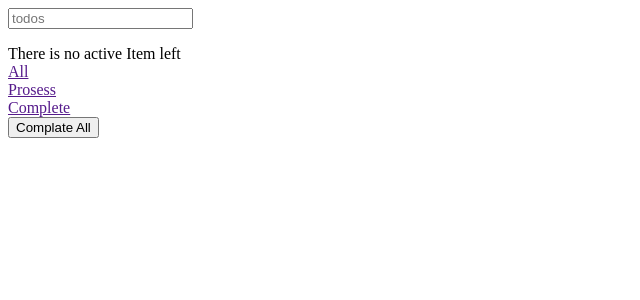
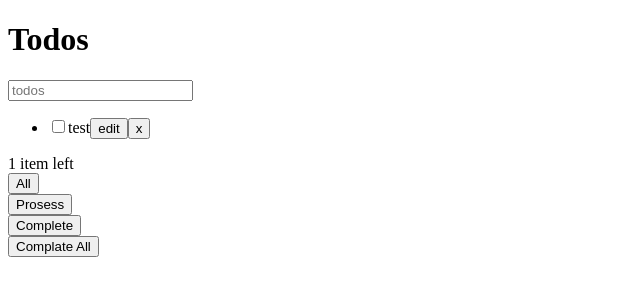
Before and after one commit to Lysimachia/vanila-react-study, a React app: page / in a window 1280 px wide. Shown: the top 300 px of the page, without its empty margins (0-640 px from the left). Built offline with nearby package versions, Linux system fonts and the light colour scheme.

Commit message:
add edit mode Co-authored-by: Taehee Kim <rabolution@gmail.com>

```diff
--- a/package.json
+++ b/package.json
@@ -22,8 +22,10 @@
         "@types/react": "^17.0.19",
         "@types/react-dom": "^17.0.9",
         "babel-loader": "^8.2.2",
+        "css-loader": "^6.5.1",
         "html-webpack-plugin": "^5.3.2",
         "source-map-loader": "^3.0.0",
+        "style-loader": "^3.3.1",
         "ts-loader": "^9.2.6",
         "typescript": "^4.3.5",
         "webpack": "^5.51.1",
--- a/src/Filter.tsx
+++ b/src/Filter.tsx
@@ -1,16 +1,11 @@
 import React from 'react'
-
-interface Todo {
-  id: number | null;
-  text: string;
-  status: 'yet' | 'process' | 'completed' | null;
-}
+import { Todo } from './global'
 interface FilterProps {
   todos: Todo[];
-  onDeleteAll: any;
+  deleteAllTodos: () => void;
 }
 
-function Filter({todos, onDeleteAll}: FilterProps) {
+function Filter({todos, deleteAllTodos}: FilterProps) {
   let message = '';
   if(todos.length === 0) {
     message = 'There is no active Item left';
@@ -26,12 +21,12 @@ function Filter({todos, onDeleteAll}: FilterProps) {
     <>
       <div>
         <span>{message}</span>
-        <div><a href="">All</a></div>
-        <div><a href="">Prosess</a> </div>
-        <div><a href="">Complete</a> </div>
+        <div><button type="button">All</button></div>
+        <div><button type="button">Prosess</button> </div>
+        <div><button type="button">Complete</button> </div>
       </div>
       <div>
-        <button onClick={()=>onDeleteAll()}>Complate All</button>
+        <button onClick={() => deleteAllTodos()}>Complate All</button>
       </div>
     </>
   )
--- a/src/NewTodoInput.tsx
+++ b/src/NewTodoInput.tsx
@@ -1,15 +1,27 @@
-import React from 'react'
+import React, { useState } from 'react'
+import { Todo } from './global'
 
 interface NewTodoInputProps {
-  onKeyDown: React.KeyboardEventHandler<HTMLInputElement>;
-  newTodo: string;
-  onChange: any;
+  addTodo: (text: string) => void;
 }
 
-function NewTodoInput({onKeyDown, newTodo, onChange}: NewTodoInputProps) {
+function NewTodoInput({ addTodo }: NewTodoInputProps) {
+  const [newTodo, setNewTodo] = useState('');
+
+  const handleChange = (e: React.ChangeEvent<HTMLInputElement>) => {
+    setNewTodo(e.target.value);
+  }
+
+  function handleKeyDown(e: React.KeyboardEvent<HTMLInputElement>){
+    if(e.code === 'Enter' && !e.nativeEvent.isComposing) {
+      addTodo(newTodo);
+      setNewTodo('');
+    }
+  }
+
   return (
     <div>
-      <input placeholder="todos" value={newTodo} onChange={onChange} onKeyDown={onKeyDown} />
+      <input placeholder="todos" value={newTodo} onChange={handleChange} onKeyDown={handleKeyDown} />
     </div>
   )
 }
--- a/src/TodoList.tsx
+++ b/src/TodoList.tsx
@@ -1,44 +1,59 @@
-import React from 'react'
-
-interface Todo {
-  id: number | null;
-  text: string;
-  status: 'yet' | 'edit' | 'process' | 'completed' | null;
+import React, { useState } from 'react';
+import { Todo }from './global';
+import './style.css';
+interface TodoItemProps {
+  todo: Todo;
+  deleteTodo: (id: number) => void;
+  completeTodo: (id: number, status: string) => void;
+  activeTodo: (id: number) => void;
+  editTodo: (id:number, text: string) => void;
 }
 
-interface TodoItemProps {
-  todo: Todo;
-  onDelete: any;
-  setEditMode: any;
-  onEdit: any;
-}
+function TodoItem ({ todo, deleteTodo, completeTodo, activeTodo, editTodo }:TodoItemProps) {
+  const { id, text, active, completed } = todo;
+  const [ change, setChange ] = useState(text);
+  const [ editMode, setEditMode ] = useState(false);
 
-interface TodoListProps {
-  todos: Todo[];
-  onDelete: any;
-  setEditMode: any;
-  onEdit: any;
-}
+  const handleChange = (e: React.ChangeEvent<HTMLInputElement>) => {
+    setChange(e.target.value);
+  }
 
-function TodoItem ({todo, onDelete, setEditMode, onEdit}:TodoItemProps) {
+  const handleKeyDown = (e: React.KeyboardEvent<HTMLInputElement>) => {
+    if(e.code === 'Enter' && !e.nativeEvent.isComposing) {
+      editTodo(id, change);
+      setEditMode(!editMode)
+    }
+  }
+
   return (
     <li>
-      <input type="checkbox" name="text" />
-      <label htmlFor="text" onDoubleClick={() => setEditMode(todo)}>{todo.text}</label>
       <input
-        type="text"
-        value={todo.text}
-        style={{display: todo.status === 'edit' ? 'inline' : 'none'}}
-        onChange={() => onEdit(todo)}
-        />
+        type="checkbox"
+        checked={completed ? true : false}
+        onChange={() => completeTodo(id, status)}
+      />
+      {
+        editMode ?
+        <input type="text" value={change} onChange={handleChange} onKeyDown={handleKeyDown}/>
+        : <label className={active ? 'active' : null} onClick={() => activeTodo(id)}>{text}</label>
+      }
       <span>
-        <button onClick={() => onDelete(todo.id)}>x</button>
+        <button onClick={() => setEditMode(!editMode)}>edit</button>
+        <button onClick={() => deleteTodo(id)}>x</button>
       </span>
     </li>
   )
 }
 
-function TodoList({ todos, onDelete, setEditMode, onEdit }: TodoListProps) {
+interface TodoListProps {
+  todos: Todo[];
+  deleteTodo: (id: number) => void;
+  completeTodo: (id: number) => void;
+  activeTodo: (id: number) => void;
+  editTodo: (id: number, text: string) => void;
+}
+
+function TodoList({ todos, deleteTodo, completeTodo, activeTodo, editTodo }: TodoListProps) {
   return (
     <ul>
       {
@@ -46,9 +61,10 @@ function TodoList({ todos, onDelete, setEditMode, onEdit }: TodoListProps) {
           <TodoItem
             todo={todo}
             key={todo.id}
-            onDelete={onDelete}
-            setEditMode={setEditMode}
-            onEdit={onEdit}
+            deleteTodo={deleteTodo}
+            completeTodo={completeTodo}
+            activeTodo={activeTodo}
+            editTodo={editTodo}
           />
         ))
       }
--- a/src/index.tsx
+++ b/src/index.tsx
@@ -3,72 +3,51 @@ import React, { useState } from "react";
 import NewTodoInput from './NewTodoInput';
 import TodoList from './TodoList';
 import Filter from './Filter';
-
-interface Todos {
-  id: number | null;
-  text: string;
-  status: 'yet' | 'process' | 'completed' | 'eidt' | null;
-}
+import { Todo } from './global'
 
 function App() {
-  const [newTodo, setNewTodo] = useState('');
-  const [todos, setTodos] = useState([{id: null, text: '', status: null}]);
+  const initValue: Array<Todo> = [{ id: Date.now(), text: 'test', active: false,completed: false}];
+  const [todos, setTodos] = useState<Array<Todo>>(initValue);
 
-  const onChange = (e: any) => {
-    setNewTodo(e.target.value);
+  const addTodo = (text: string) => {
+    setTodos(old => [...old, { id: Date.now(), text, active: false, completed: false }]);
   }
 
-  const onCreate = (e:React.KeyboardEvent<HTMLInputElement>) => {
-    const target = e.target as HTMLInputElement;
-    const { code } = e;
-    const { isComposing } = e.nativeEvent;
-    const { value } = target;
-    if(code === 'Enter' && !isComposing) {
-      setTodos([...todos, {id:Date.now(), text: value, status: ''}]);
-      setNewTodo('');
-    }
+  const deleteTodo = (id: number) => {
+    setTodos(old => old.filter(todo => todo.id !== id));
   }
 
-  const onDelete = (id: number) => {
-    setTodos(todos.filter(todo => todo.id !== id));
+  const deleteAllTodos = () => {
+    setTodos([]);
   }
 
-  const onDeleteAll = () => {
-    setTodos([{id: null, text: '', status: null}]);
+  const activeTodo = (id:number) => {
+    setTodos(todos.map(todo => todo.id === id ? {...todo, active: !todo.active} : todo));
   }
 
-  const onEdit = (next: any) => {
-    setTodos(todos.map(prev => prev.id === next.id
-      ? {...prev, text: next.text}
-      : prev))
+  const completeTodo = (id: number) => {
+    setTodos(todos.map(todo => todo.id === id ? {...todo, completed: !todo.completed} : todo));
+  };
+
+  const editTodo = (id: number, text: string) => {
+  setTodos(todos.map(todo => todo.id === id ? {...todo, text: text} : todo));
   }
 
-  const setEditMode = (next: any) => {
-    if(next.status !== 'edit'){
-      setTodos(todos.map(prev => prev.id === next.id
-        ? { ...next, status: 'edit'}
-        : prev
-        ));
-    } else {
-      setTodos(todos.map(prev => prev.id === next.id
-        ? {...prev, status: ''}
-        : prev
-        ));
-    }
-  }
 
   return (
     <>
-      <NewTodoInput newTodo={newTodo} onKeyDown={onCreate} onChange={onChange}/>
+      <h1>Todos</h1>
+      <NewTodoInput addTodo={addTodo} />
       <TodoList
-        todos={todos.filter(todo => todo.id != null)}
-        onDelete={onDelete}
-        setEditMode={setEditMode}
-        onEdit={onEdit}
+        todos={todos}
+        deleteTodo={deleteTodo}
+        completeTodo={completeTodo}
+        activeTodo={activeTodo}
+        editTodo={editTodo}
       />
       <Filter
-        todos={todos.filter(todo => todo.id != null)}
-        onDeleteAll={onDeleteAll}
+        todos={todos}
+        deleteAllTodos={deleteAllTodos}
         />
     </>
   )
--- /dev/null
+++ b/src/style.css
@@ -0,0 +1,3 @@
+.active {
+    font-weight: bold;
+}
```
Also changed, not shown: src/global.d.ts (added, +22 -0 lines), 1 other file (tests, documents, lock files or other folders).
